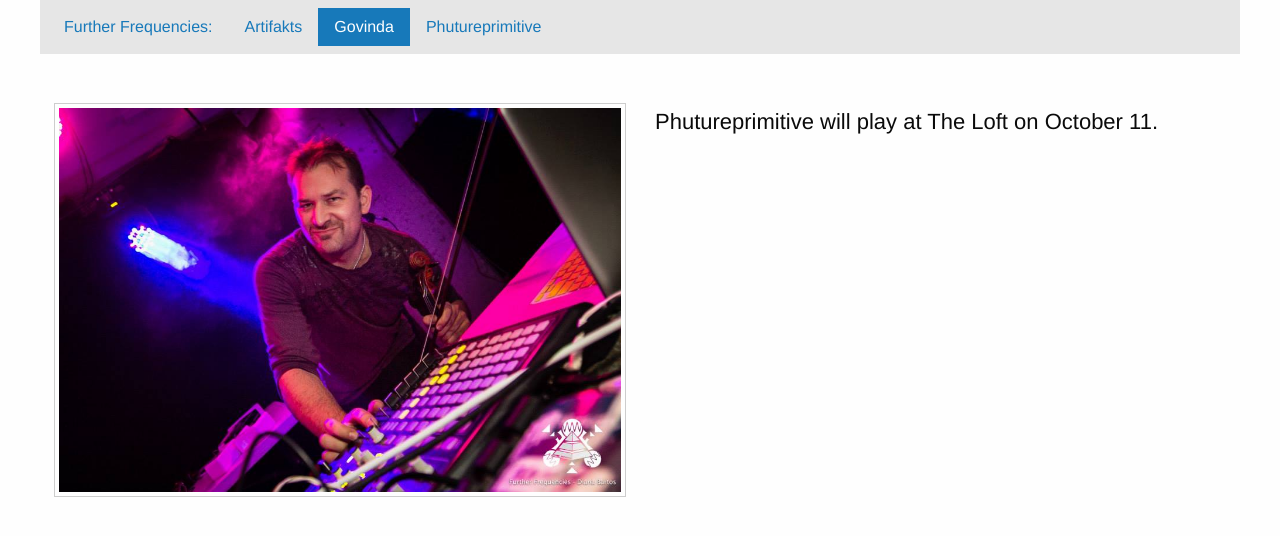
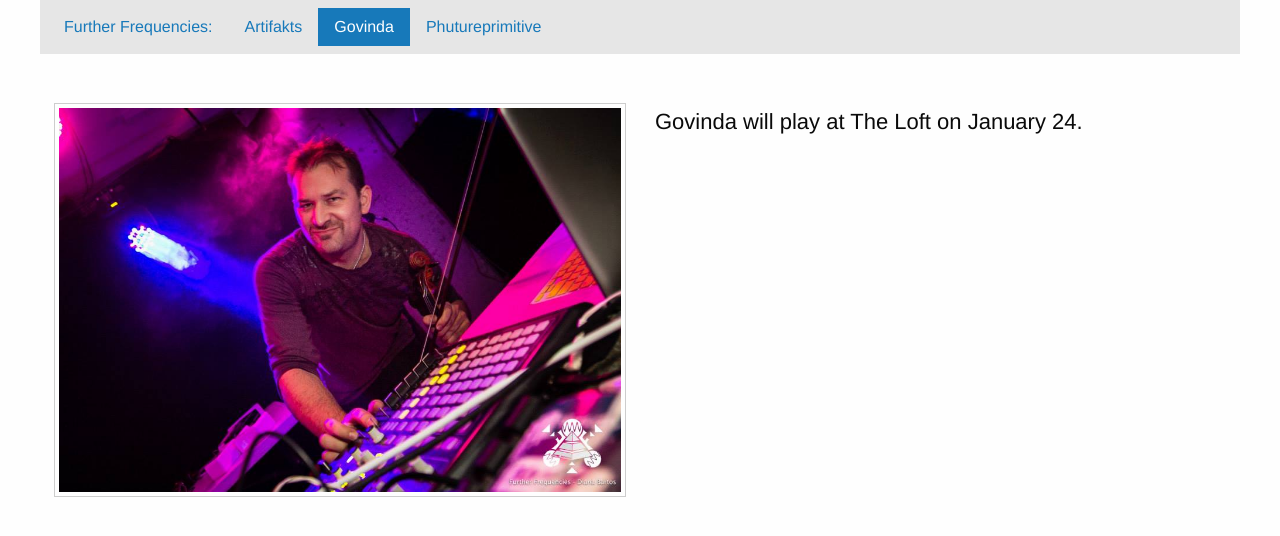
Before and after one commit to GriffinMartin/MI-449-SS17-740-html-multiple-pages-T_njfg, a plain HTML site: page artists/govinda/index.html in a window 1280 px wide. Drawn offline with Linux system fonts and the light colour scheme.

Commit message:
fixed dates for artists

```diff
--- a/artists/govinda/index.html
+++ b/artists/govinda/index.html
@@ -33,7 +33,7 @@
       </a>
     </div>
     <div class="small-12 medium-6 columns">
-      <p class="about">Phutureprimitive will play at The Loft on October 11.
+      <p class="about">Govinda will play at The Loft on January 24.
       </p>
     </div>
   </div>
```
Also changed, not shown: artists/phutureprimitive/index.html (+1 -1 lines).
